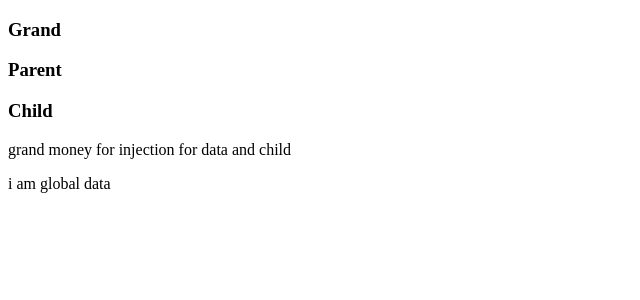
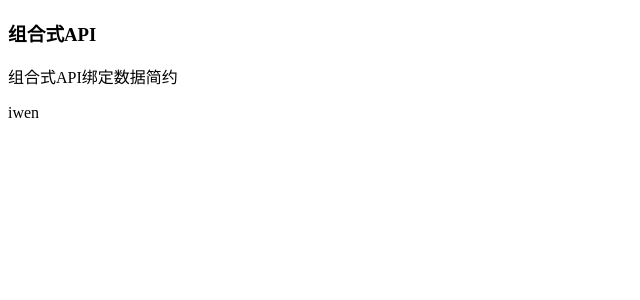
Before and after one commit to mindfreakcriss/my_vue_demo, a Vue app in the folder vue_base/: page / in a window 1280 px wide. Shown: the top 300 px of the page, without its empty margins (0-640 px from the left). Built offline with nearby package versions, Linux system fonts and the light colour scheme.

Commit message:
【提交】组合式API的响应式

```diff
--- /dev/null
+++ b/vue_base/src/App-composive.vue
@@ -0,0 +1,18 @@
+<script>
+import Data from "@/composive/Data.vue";
+
+export default {
+  name: "AppComposive",
+  components: {
+    Data
+  }
+}
+</script>
+
+<template>
+    <Data />
+</template>
+
+<style scoped>
+
+</style>
--- /dev/null
+++ b/vue_base/src/composive/Data.vue
@@ -0,0 +1,44 @@
+<!--复杂写法-->
+<!--<script>-->
+<!--    // ref 用于基本响应式数据 String Number Boolean-->
+<!--    // reactive 用于创建引用类型的响应式数据 Object Array-->
+<!--    import { ref, reactive } from 'vue'-->
+<!--    export default {-->
+<!--       setup() {-->
+<!--         const message = ref("组合式API绑定数据")-->
+<!--         const userInfo = reactive({-->
+<!--           name:"iwen"-->
+<!--         })-->
+
+<!--         //需要return 才能用-->
+<!--         return {-->
+<!--           message,-->
+<!--           userInfo-->
+<!--         }-->
+
+<!--       }-->
+<!--    }-->
+<!--</script>-->
+
+<!--简约写法-->
+<script setup>
+// ref 用于基本响应式数据 String Number Boolean
+// reactive 用于创建引用类型的响应式数据 Object Array
+import { ref, reactive } from 'vue'
+
+const message = ref("组合式API绑定数据简约")
+const userInfo = reactive({
+  name:"iwen"
+})
+
+</script>
+
+<template>
+    <h3>组合式API</h3>
+    <p>{{ message }}</p>
+    <p>{{ userInfo.name}}</p>
+</template>
+
+<style scoped>
+
+</style>
--- a/vue_base/src/main.js
+++ b/vue_base/src/main.js
@@ -2,10 +2,10 @@
 import { createApp } from 'vue'
 
 //根组件
-import AppLife from './App.vue'
+import AppComposive from './App-composive.vue'
 import Header from '@/pages/Header.vue'
 
-const app = createApp(AppLife);
+const app = createApp(AppComposive);
 
 //在这里注册组件,推荐局部组册
 app.component('Header', Header);
```
